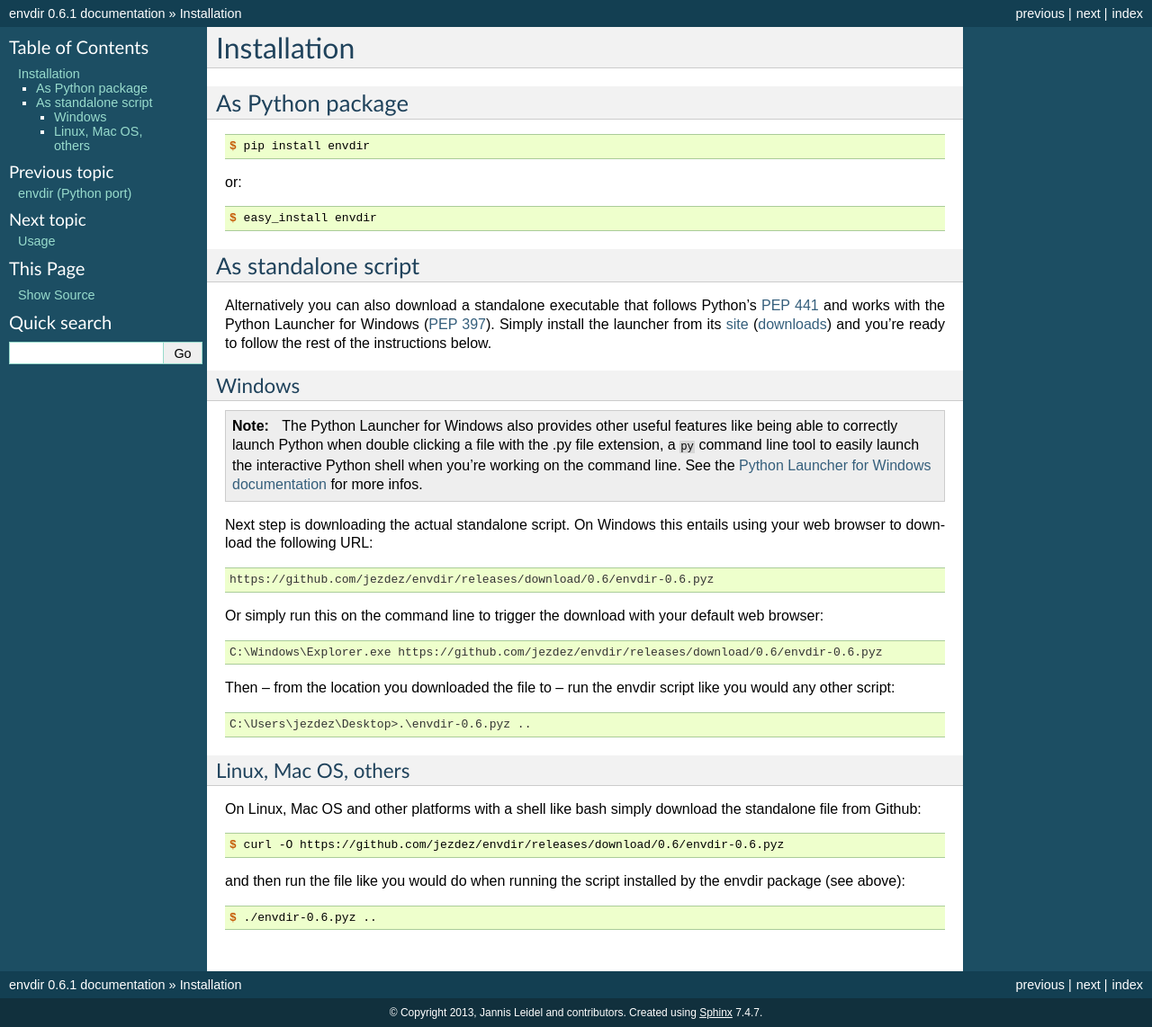
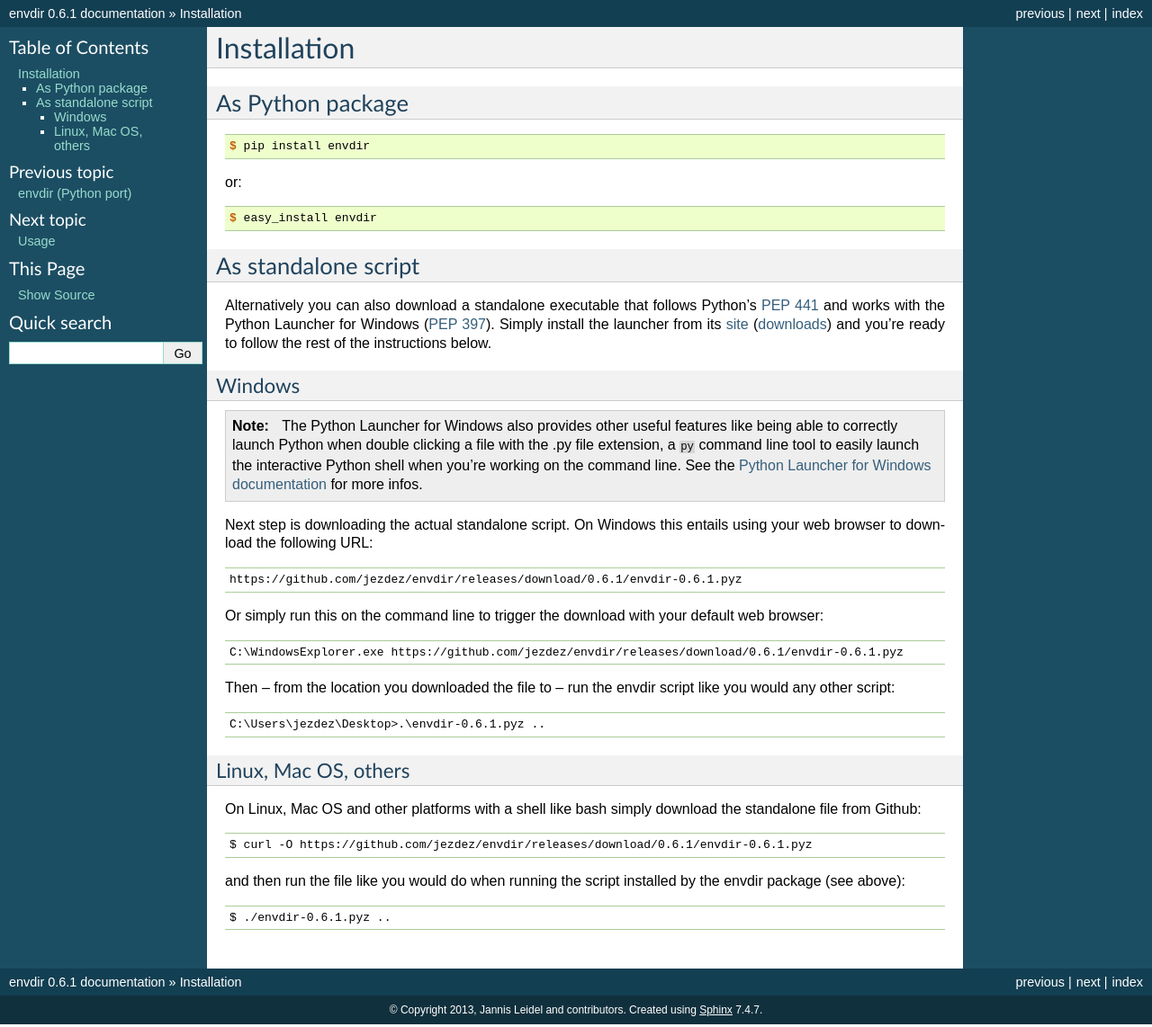
Before and after one commit to jezdez/envdir, a Sphinx documentation site: the page built from docs/installation.rst, in a window 1280 px wide. Shown: the whole page at 90% size. Built offline with Sphinx 7.4.7, drawn with Linux system fonts in a browser that asks for light colours; some of the changed lines change nothing that is shown.

Commit message:
Render pyz links automatically.

```diff
--- a/docs/conf.py
+++ b/docs/conf.py
@@ -52,7 +52,7 @@ copyright = u'2013, Jannis Leidel and contributors'
 # built documents.
 #
 # The short X.Y version.
-version = '0.6.1'
+version = '0.6'
 # The full version, including alpha/beta/rc tags.
 release = '0.6.1'
 
--- a/docs/installation.rst
+++ b/docs/installation.rst
@@ -36,32 +36,42 @@ Windows
     the `Python Launcher for Windows documentation`_ for more infos.
 
 Next step is downloading the actual standalone script. On Windows this entails
-using your web browser to download the following URL::
+using your web browser to download the following URL:
 
-    https://github.com/jezdez/envdir/releases/download/0.6/envdir-0.6.pyz
+.. parsed-literal::
+
+    \https://github.com/jezdez/envdir/releases/download/|release|/envdir-|release|.pyz
 
 Or simply run this on the command line to trigger the download with your
-default web browser::
+default web browser:
 
-    C:\Windows\Explorer.exe https://github.com/jezdez/envdir/releases/download/0.6/envdir-0.6.pyz
+.. parsed-literal::
+
+    C:\\Windows\Explorer.exe \https://github.com/jezdez/envdir/releases/download/|release|/envdir-|release|.pyz
 
 Then -- from the location you downloaded the file to -- run the envdir script
-like you would any other script::
+like you would any other script:
 
-    C:\Users\jezdez\Desktop>.\envdir-0.6.pyz ..
+.. parsed-literal::
+
+    C:\\Users\\jezdez\\Desktop>.\\envdir-|release|.pyz ..
 
 Linux, Mac OS, others
 ^^^^^^^^^^^^^^^^^^^^^
 
 On Linux, Mac OS and other platforms with a shell like bash simply download
-the standalone file from Github::
+the standalone file from Github:
 
-    $ curl -O https://github.com/jezdez/envdir/releases/download/0.6/envdir-0.6.pyz
+.. parsed-literal::
+
+    $ curl -O \https://github.com/jezdez/envdir/releases/download/|release|/envdir-|release|.pyz
 
 and then run the file like you would do when running the script installed by
-the envdir package (see above)::
+the envdir package (see above):
 
-    $ ./envdir-0.6.pyz ..
+.. parsed-literal::
+
+    $ ./envdir-|release|.pyz ..
 
 .. _`PEP 441`: http://www.python.org/dev/peps/pep-0441/
 .. _`PEP 397`: http://www.python.org/dev/peps/pep-0397/
```
